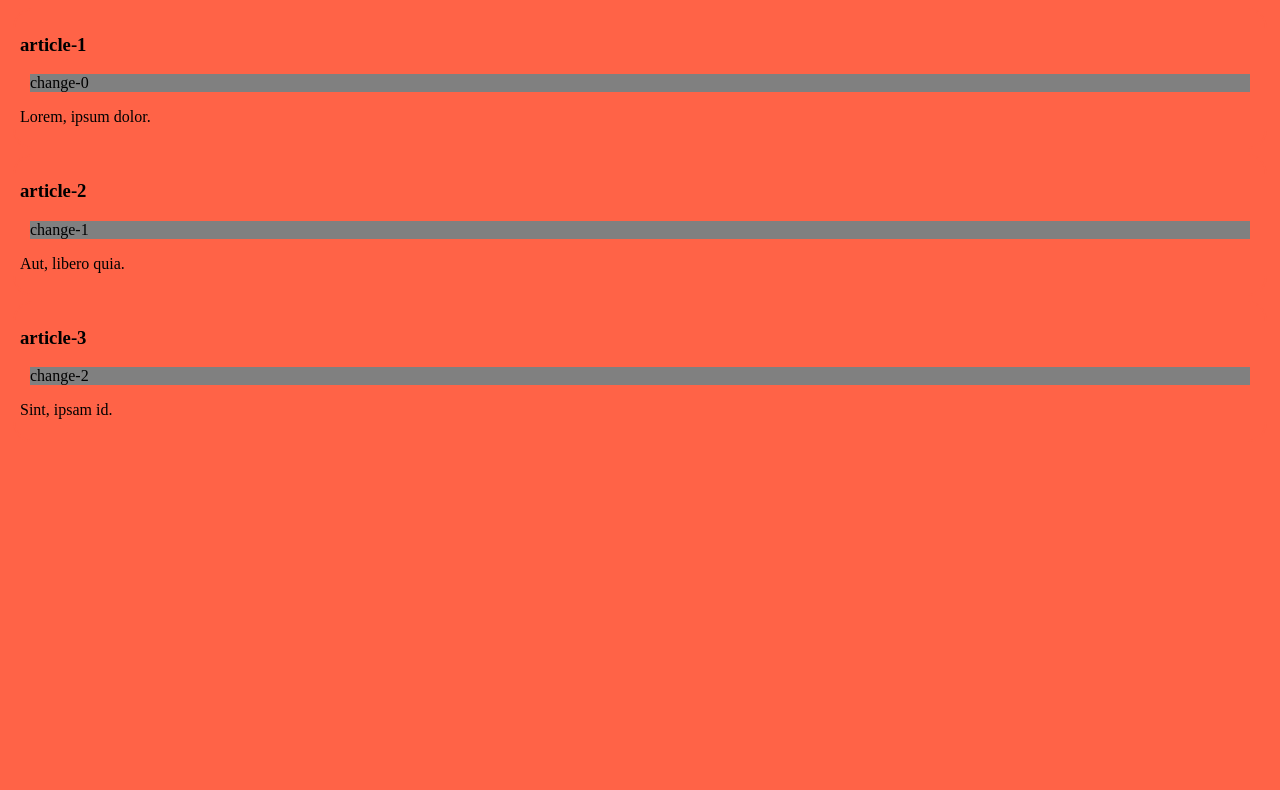
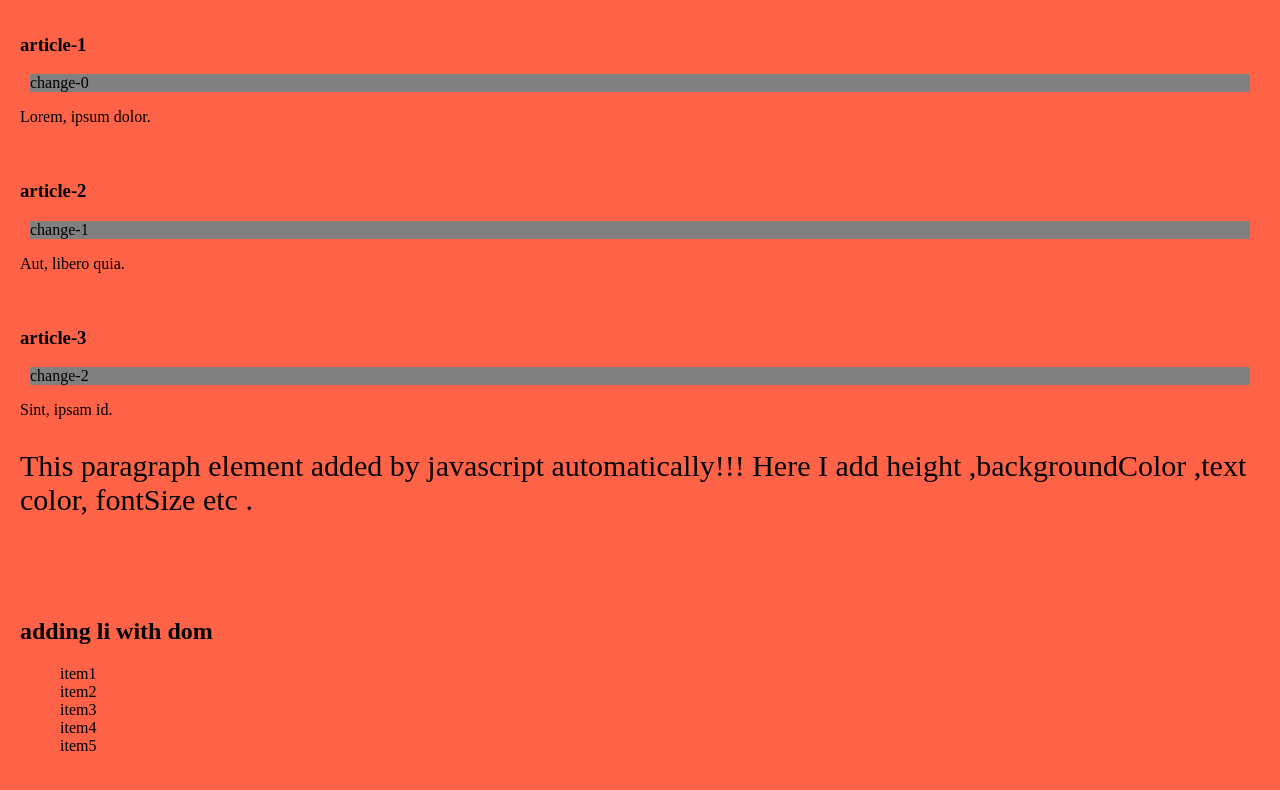
Before and after one commit to jannathsyeda/JS-DOM-, a plain HTML site: page index.html in a window 1280 px wide. Drawn offline with Linux system fonts and the light colour scheme.

Commit message:
js(DOM) add elements

```diff
--- a/index.html
+++ b/index.html
@@ -27,13 +27,45 @@
      <p title="my name is jhon" id="bestAuthor" class="author">author-2</p>
      <p class="description">Aut, libero quia.</p>
  </article>
- <article>
+ <article id="newParagraphAdd">
      <h3>article-3</h3>
      <p class="author">author-3</p>
      <p class="description">Sint, ipsam id.</p>
  </article>
 
- <script>
+
+ <article>
+     <h1>adding li with dom</h1>
+     <ul id="addItem">
+         <li>item1</li>
+         <li>item2</li>
+         <li>item3</li>
+         <li>item4</li>
+    </ul>
+ </article>
+
+
+
+<script>
+
+const article=document.getElementById('newParagraphAdd');
+const paragraphCreate=document.createElement('p');
+paragraphCreate.innerHTML='This paragraph element added by javascript automatically!!! Here I add height ,backgroundColor ,text color, fontSize etc .';
+paragraphCreate.style.backgroundColor='tomato';
+paragraphCreate.style.color="black";
+paragraphCreate.style.height='100px';
+paragraphCreate.style.fontSize='30px';
+article.appendChild(paragraphCreate);
+
+//ul ;li adding items
+const ulItem=document.getElementById('addItem');
+const createLi=document.createElement('li');
+createLi.innerHTML='item5';
+ulItem.style.listStyle='none';
+ulItem.appendChild(createLi);
+
+
+
 
 var result=document.getElementById('bestAuthor');
 console.log(result);
```
